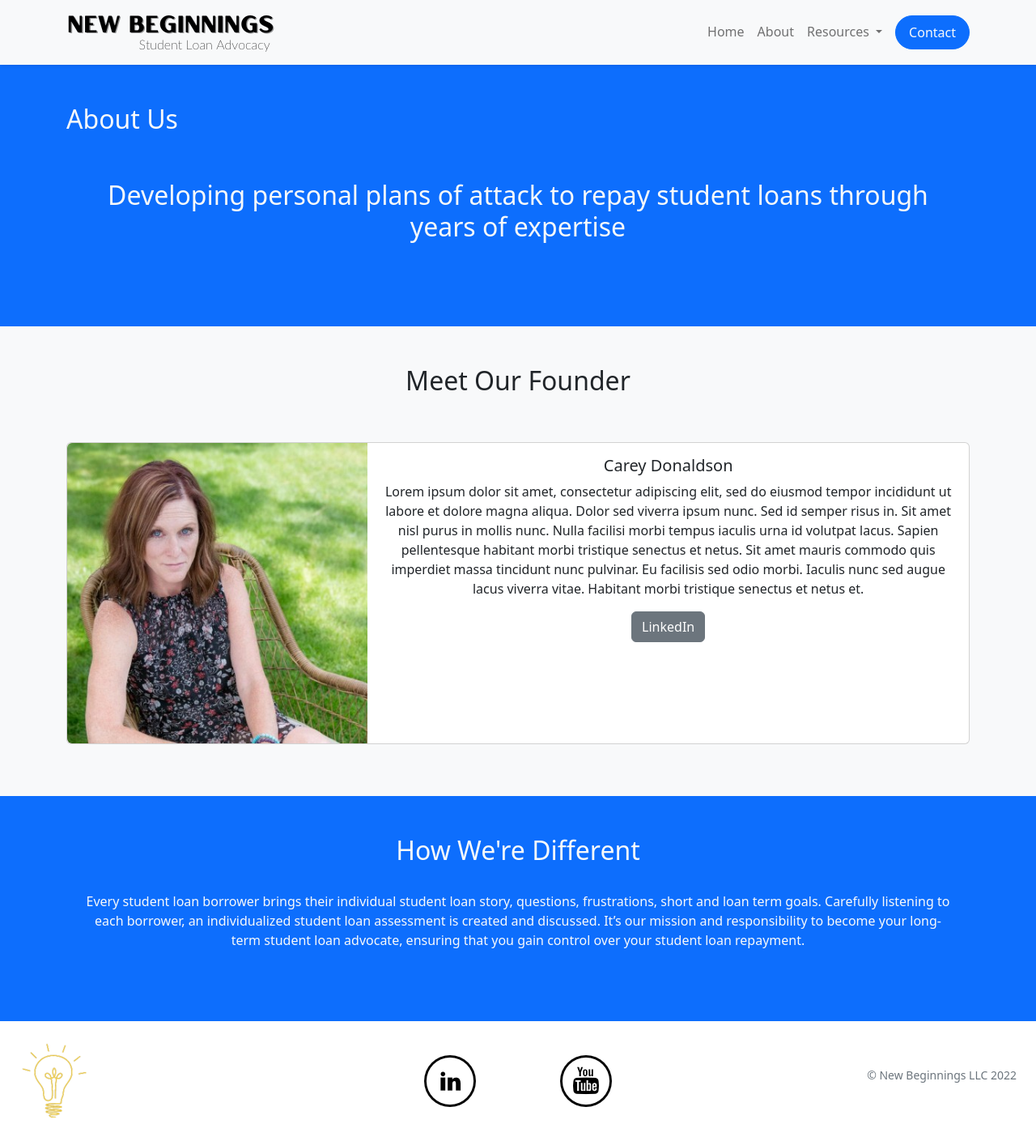
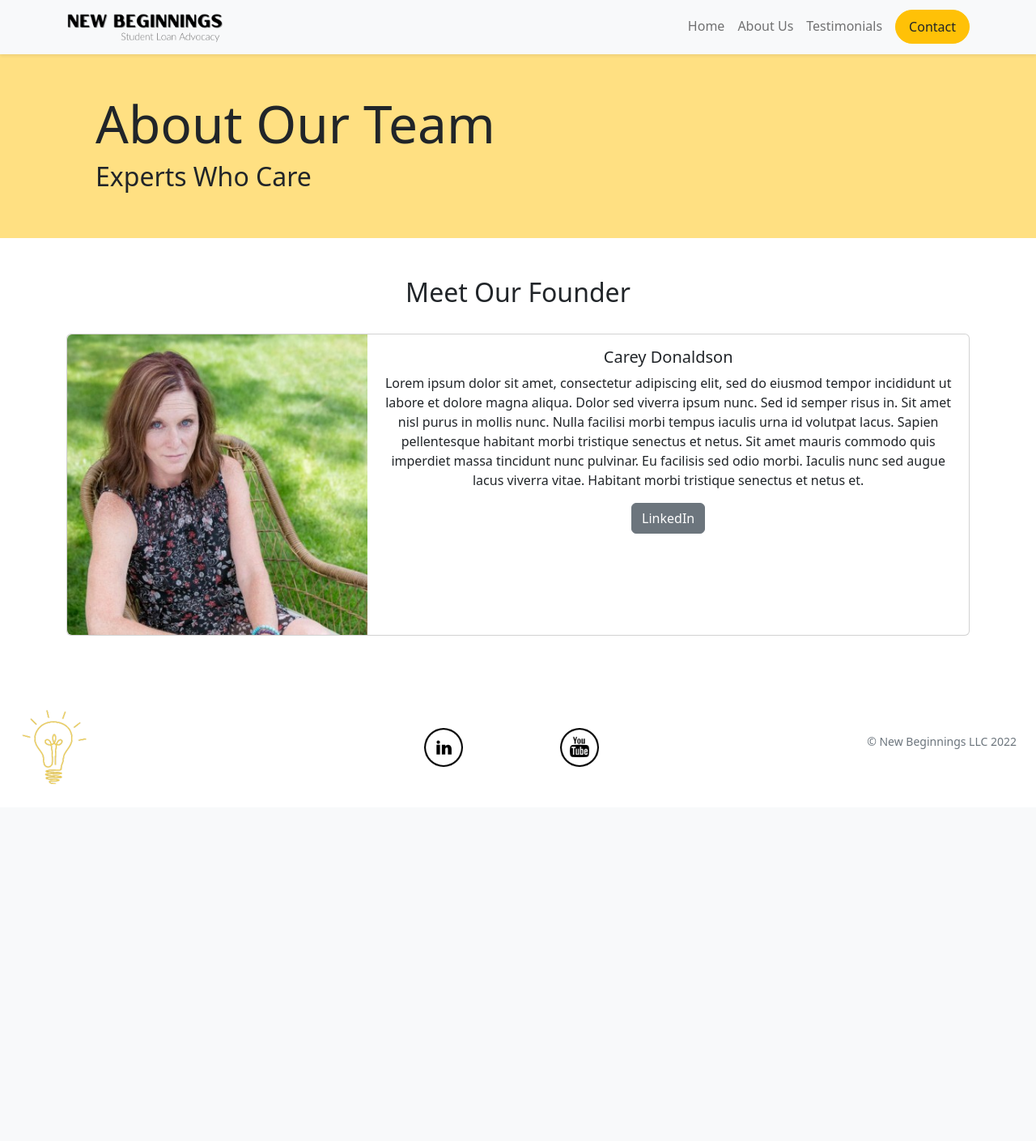
Before and after one commit to cgold264/New-Beginnings-Website, a Django app: page /about/ in a window 1280 px wide. Shown: the whole page at 81% size. After the commit the page ends 969 px from the top, so only its background shows below. Run offline with Django 3.2, Linux system fonts and the light colour scheme; some libraries are stand-ins or nearby versions.

Commit message:
Updated Pages

```diff
--- a/templates/about.html
+++ b/templates/about.html
@@ -6,7 +6,6 @@
     <meta name="viewport" content="width=device-width, initial-scale=1">
     <meta name="description" content="About Page">
     <meta name="author" content="Connor Goldschmidt and Max Brown">
-    <meta name="generator" content="Hugo 0.104.2">
     <title>About</title>
 
     <link rel="canonical" href="https://getbootstrap.com/docs/5.2/examples/pricing/">
@@ -23,7 +22,9 @@
     <!-- Navbar  -->
     <nav class="navbar navbar-expand-md bg-light navbar-light sticky-top shadow-sm">
       <div class="container">
-        <a href="../index.html" class="navbar-brand"><img src="/images/new-beg-base_CROPPED.png" alt="New Beginnings"></a>
+        <a href="{% static '../index.html'%}" class="navbar-brand">
+          <img src="{% static '/images/new-beg-base_CROPPED.png'%}" class="w-75" alt="New Beginnings">
+        </a>
 
         <button class="navbar-toggler"
           type="button"
@@ -35,23 +36,16 @@
         <div class="collapse navbar-collapse" id="navbarNavDropdown">
           <ul class="navbar-nav ms-auto">
             <li class="nav-item">
-              <a href="../index.html" class="nav-link">Home</a>
+              <a href="" class="nav-link">Home</a>
             </li>
             <li class="nav-item">
-              <a href="about.html" class="nav-link">About</a>
-            </li>
-            <li class="nav-item dropdown">
-              <a class="nav-link dropdown-toggle" href="#" role="button" data-bs-toggle="dropdown" aria-expanded="false">
-                Resources
-              </a>
-              <ul class="dropdown-menu">
-                <li><a class="dropdown-item" href="#">Blog</a></li>
-                <li><a class="dropdown-item" href="#">Federal Loan News</a></li>
-                <li><a class="dropdown-item" href="#">Something Else</a></li>
-              </ul>
+              <a href="{% static 'about.html' %}" class="nav-link">About Us</a>
             </li>
             <li class="nav-item">
-              <a href="#contact" class="nav-link btn btn-primary rounded-pill text-light px-3 ms-2">Contact</a>
+              <a href="{%static 'about.html' %}" class="nav-link">Testimonials</a>
+            </li>
+            <li class="nav-item">
+              <a href="{%static 'contact.html' %}" class="nav-link btn btn-warning rounded-pill text-dark px-3 ms-2">Contact</a>
             </li>
           </ul>
         </div>
@@ -59,21 +53,21 @@
     </nav>
 
     <!-- Showcase Area -->
-    <section class="bg-primary text-light p-5 text-left">
-      <div class="container">
-        <h2>About Us</h2>
-        <h2 class="text-center p-5">Developing personal plans of attack to repay student loans through years of expertise</h2>
+    <section class="bg-warning bg-opacity-50">
+      <div class="container py-5 px-5">
+        <h1 class="display-3">About Our Team</h1>
+        <h1 class="h2 text-dark">Experts Who Care</h1>
       </div>
     </section>
 
     <!-- Meet the Team -->
-    <section class="bg-light text-dark p-5">
+    <section class=" text-dark p-5">
       <div class="container text-center">
-        <h2 class="pb-5">Meet Our Founder</h2>
+        <h2 class="pb-4">Meet Our Founder</h2>
         <div class="card mb-3">
           <div class="row g-0">
             <div class="col-lg-4">
-              <img src="/images/carey_profile.png" class="img-fluid rounded-start pt-sm-4 pt-lg-0" alt="">
+              <img src="{% static '/images/carey_profile.png'%}" class="img-fluid rounded-start pt-sm-4 pt-lg-0" alt="">
             </div>
             <div class="col-md-8 mx-auto">
               <div class="card-body">
@@ -87,36 +81,25 @@
       </div>
     </section>
 
-    <!-- How We're Different -->
-    <section class="bg-primary text-light p-5">
-      <div class="container text-center">
-        <h2>How We're Different</h2>
-        <p class="p-4">
-          Every student loan borrower brings their individual student loan story, questions, frustrations, short and loan term goals.
-          Carefully listening to each borrower, an individualized student loan assessment is created and discussed.
-          It’s our mission and responsibility to become your long-term student loan advocate,
-          ensuring that you gain control over your student loan repayment.</p>
-      </div>
-    </section>
 
     <!-- Footer -->
     <div class="container-fluid p-4">
       <div class="row justify-content-between align-items-center">
         <!-- Company Icon -->
         <div class="col">
-          <img src="/images/new-icon_64.png" class="w-auto mx-auto" alt="">
+          <img src="{% static '/images/new-icon_64.png' %}" class="w-auto mx-auto w-50" alt="">
         </div>
         <!-- Social Media Links -->
         <div class="col">
           <div class="row justify-content-evenly">
             <div class="col col-md-auto">
-              <a href="https://www.linkedin.com/company/newbeginnings-spokane/">
-                <img src="/images/icons/linkedin-64-rounded.png" alt="">
+              <a href="https://www.linkedin.com/company/newbeginnings-spokane/" target="_blank">
+                <img src="{% static '/images/icons/linkedin-64-rounded.png' %}" class="w-75" alt="">
               </a>
             </div>
             <div class="col col-md-auto">
-              <a href="https://www.youtube.com/@newbeginningsspokane3923">
-              <img src="/images/icons/youtube-64-rounded.png" alt="">
+              <a href="https://www.youtube.com/@newbeginningsspokane3923" target="_blank">
+              <img src="{% static '/images/icons/youtube-64-rounded.png' %}" class="w-75" alt="">
               </a>
             </div>
           </div>
@@ -124,10 +107,10 @@
         <!-- Copyright -->
         <div class="col">
           <small class="d-block mb-3 text-muted text-end">&copy; New Beginnings LLC 2022</small>
+          <!-- <a href="https://www.flaticon.com/free-icons/guide" title="guide icons">Guide icons created by Cuputo - Flaticon</a> -->
         </div>
       </div>
     </div>
 
-
   </body>
   </html>
```
Also changed, not shown: templates/contact.html (+21 -6 lines), templates/index.html (+11 -10 lines), static/images/spark_logo.png (added).
